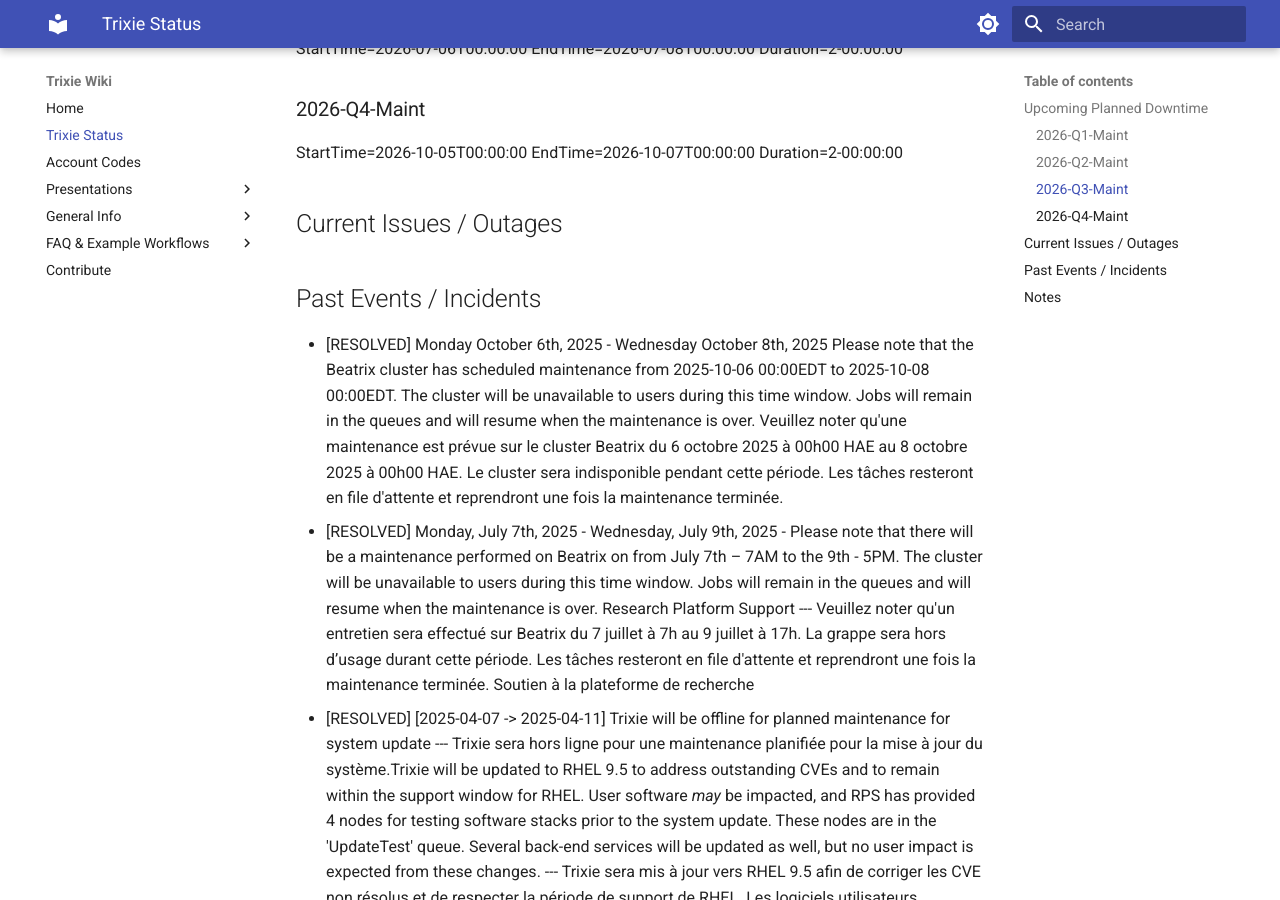
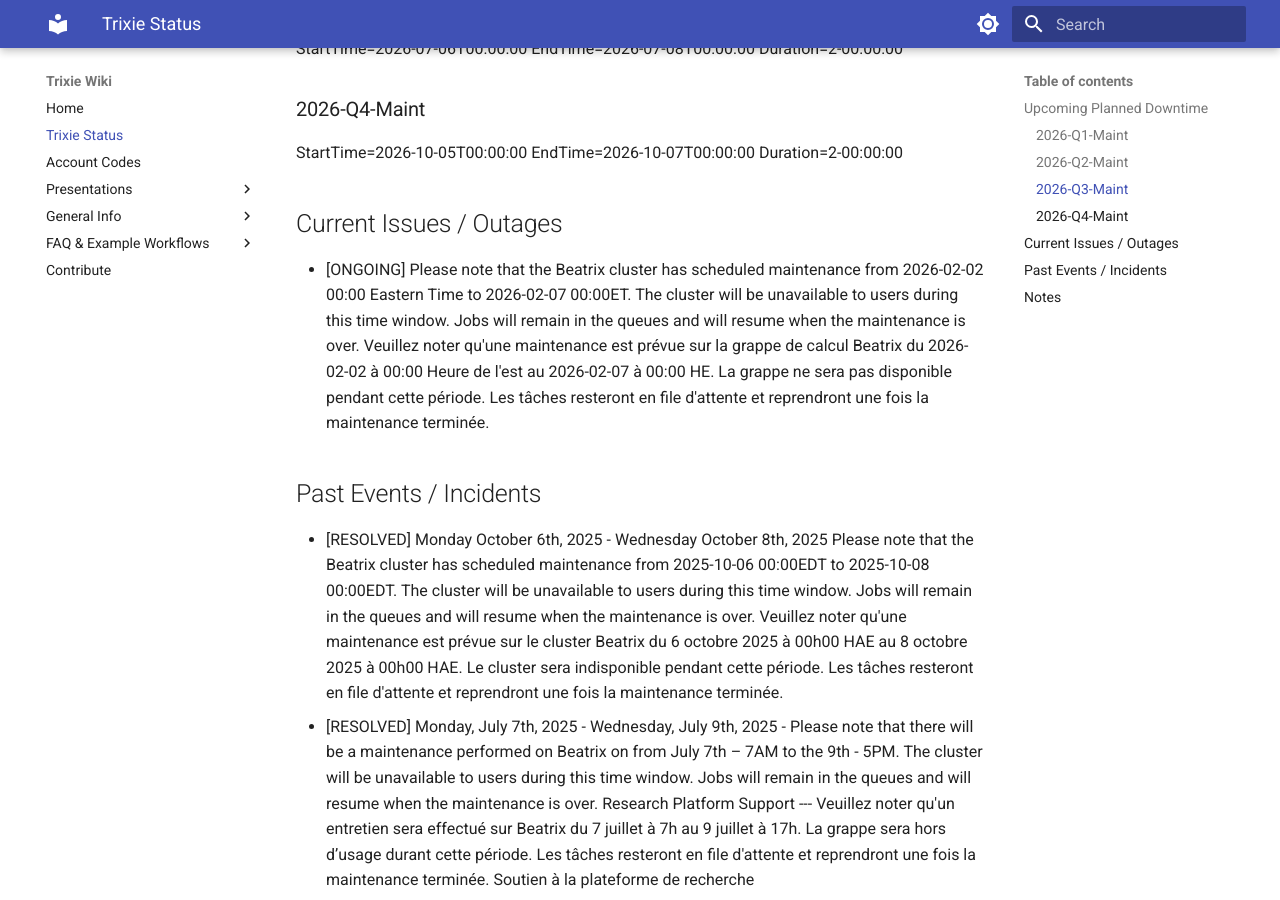
Before and after one commit to ai4d-iasc/trixie, an MkDocs documentation site: the page built from docs/Trixie-Status.md, in a window 1280 px wide and 900 px high, scrolled down 505 px. Built offline with MkDocs 1.6.1 and Material for MkDocs 9.7.7, drawn with Linux system fonts in a browser that asks for light colours.

Commit message:
Update Trixie-Status.md

```diff
--- a/docs/Trixie-Status.md
+++ b/docs/Trixie-Status.md
@@ -16,7 +16,8 @@
 StartTime=2026-10-05T00:00:00 EndTime=2026-10-07T00:00:00 Duration=2-00:00:00
 
 ## Current Issues / Outages
-
+- [ONGOING] Please note that the Beatrix cluster has scheduled maintenance from 2026-02-02 00:00 Eastern Time to 2026-02-07 00:00ET. The cluster will be unavailable to users during this time window. Jobs will remain in the queues and will resume when the maintenance is over.
+Veuillez noter qu'une maintenance est prévue sur la grappe de calcul Beatrix du 2026-02-02 à 00:00 Heure de l'est au 2026-02-07 à 00:00 HE. La grappe ne sera pas disponible pendant cette période. Les tâches resteront en file d'attente et reprendront une fois la maintenance terminée.
 ## Past Events / Incidents
 - [RESOLVED] Monday October 6th, 2025 - Wednesday October 8th, 2025
 Please note that the Beatrix cluster has scheduled maintenance from 2025-10-06 00:00EDT to 2025-10-08 00:00EDT. The cluster will be unavailable to users during this time window. Jobs will remain in the queues and will resume when the maintenance is over.
```
